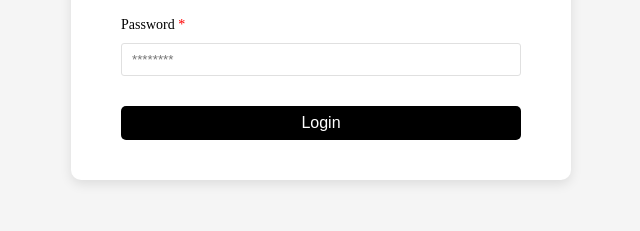
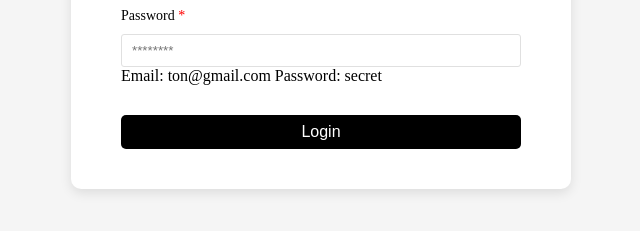
Before and after one commit to matsamonte9/Store-System, a website with bundled scripts: page public/login.html in a window 1280 px wide. Shown: the part 389-620 px from the top of the page, without its empty margins (319-959 px from the left). Built offline with nearby package versions, Linux system fonts and the light colour scheme.

Commit message:
show email password

```diff
--- a/public/login.html
+++ b/public/login.html
@@ -33,6 +33,10 @@
         <div class="js-error-display login-error-display hidden">
 
         </div>
+        <div>
+          Email: ton@gmail.com
+          Password: secret
+        </div>
       </div>
 
       <div class="login-footer">
```
